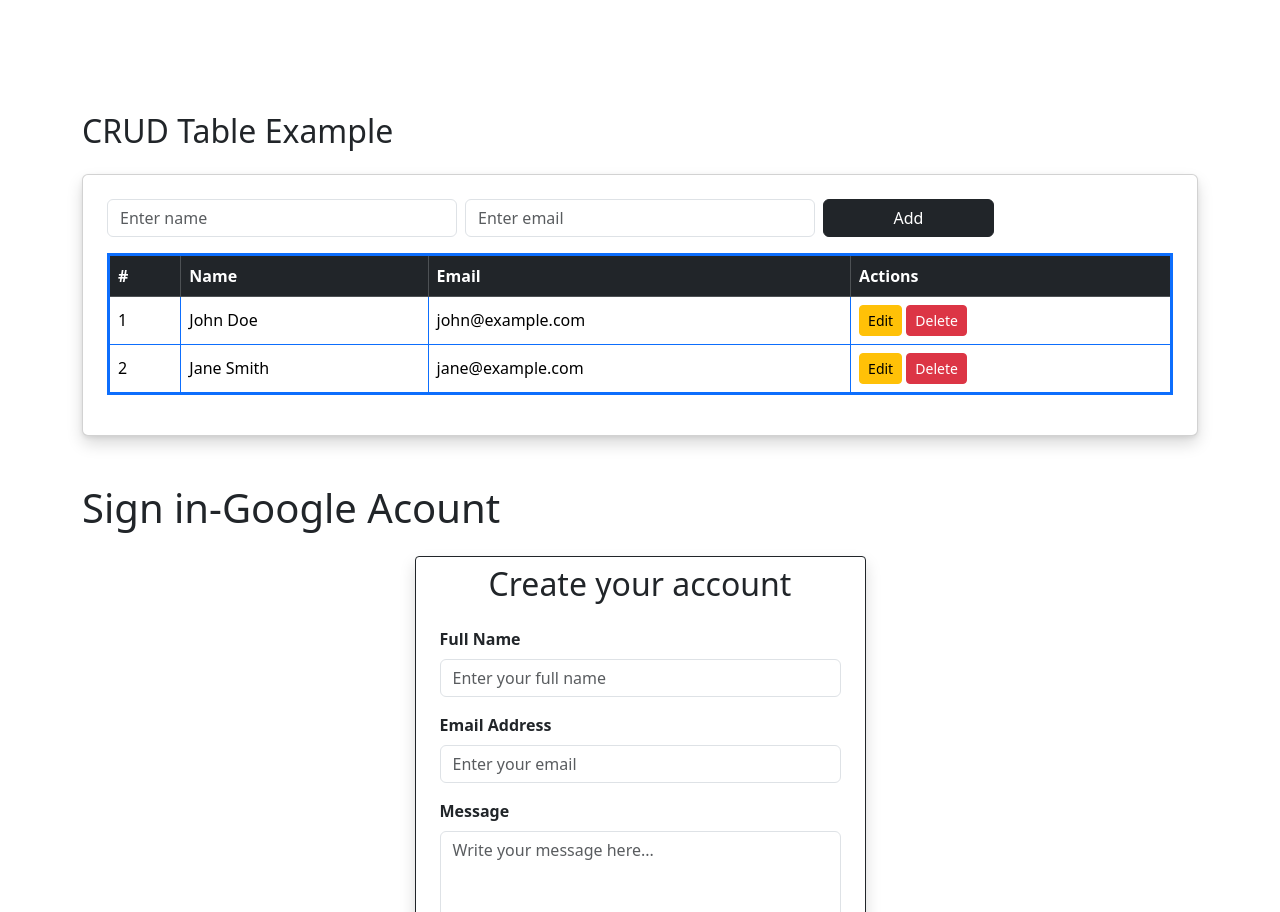
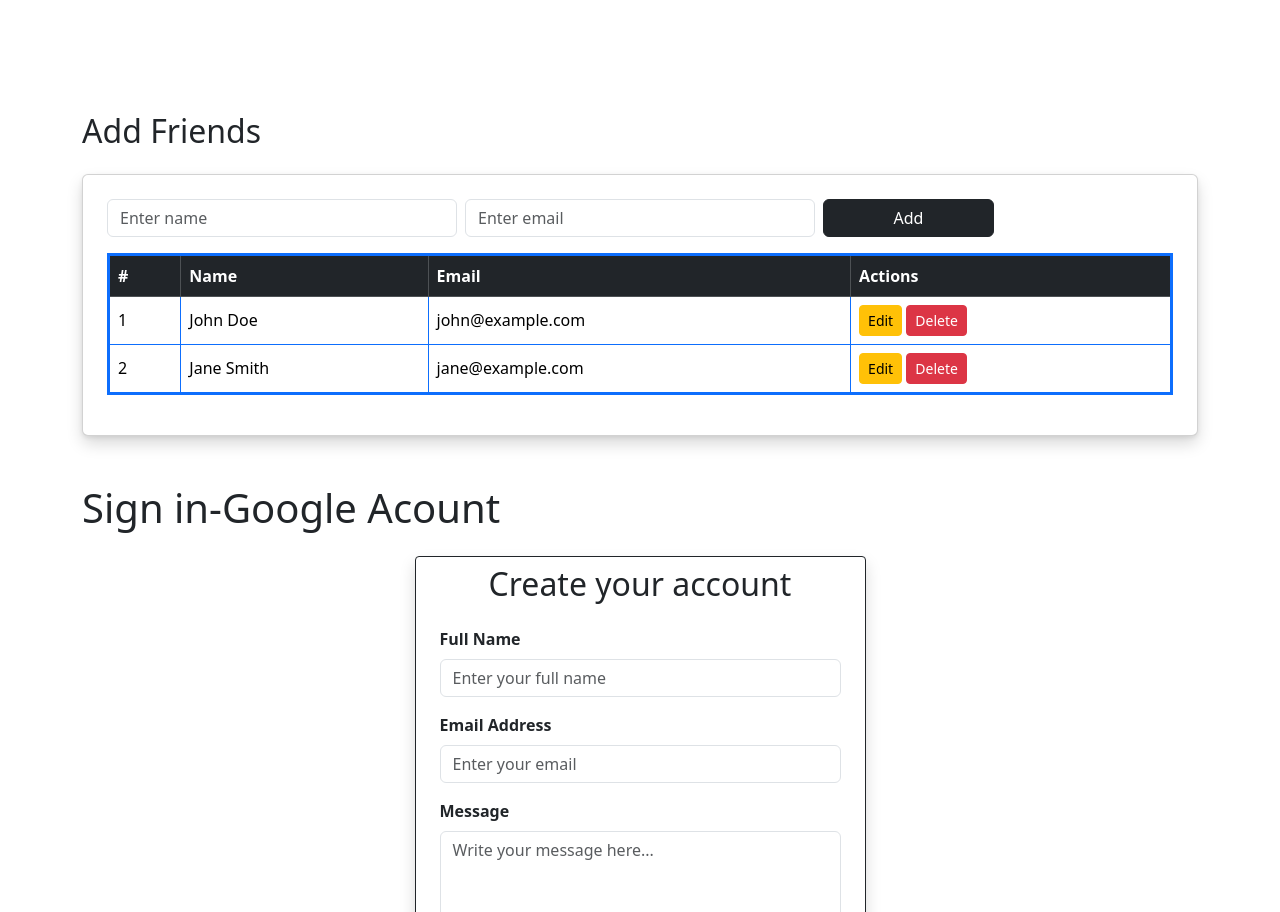
Before and after one commit to kanna006/Carousel, a plain HTML site: page index.html in a window 1280 px wide. Shown: the part 2302-3214 px from the top of the page. Drawn offline with nearby package versions, Linux system fonts and the light colour scheme.

Commit message:
fourthChange

```diff
--- a/index.html
+++ b/index.html
@@ -602,7 +602,7 @@
                 <div class="row"><!-- row -->
                     <div class="col-12 col-sm-12 col-md-12 col-lg-12"><!-- column -->
                         <div class="h-100 w-100"><!-- subcolumn -->
-                            <h2 class="mb-4">CRUD Table Example</h2>
+                            <h2 class="mb-4">Add Friends</h2>
                         </div>
                     </div>
                 </div>
```
